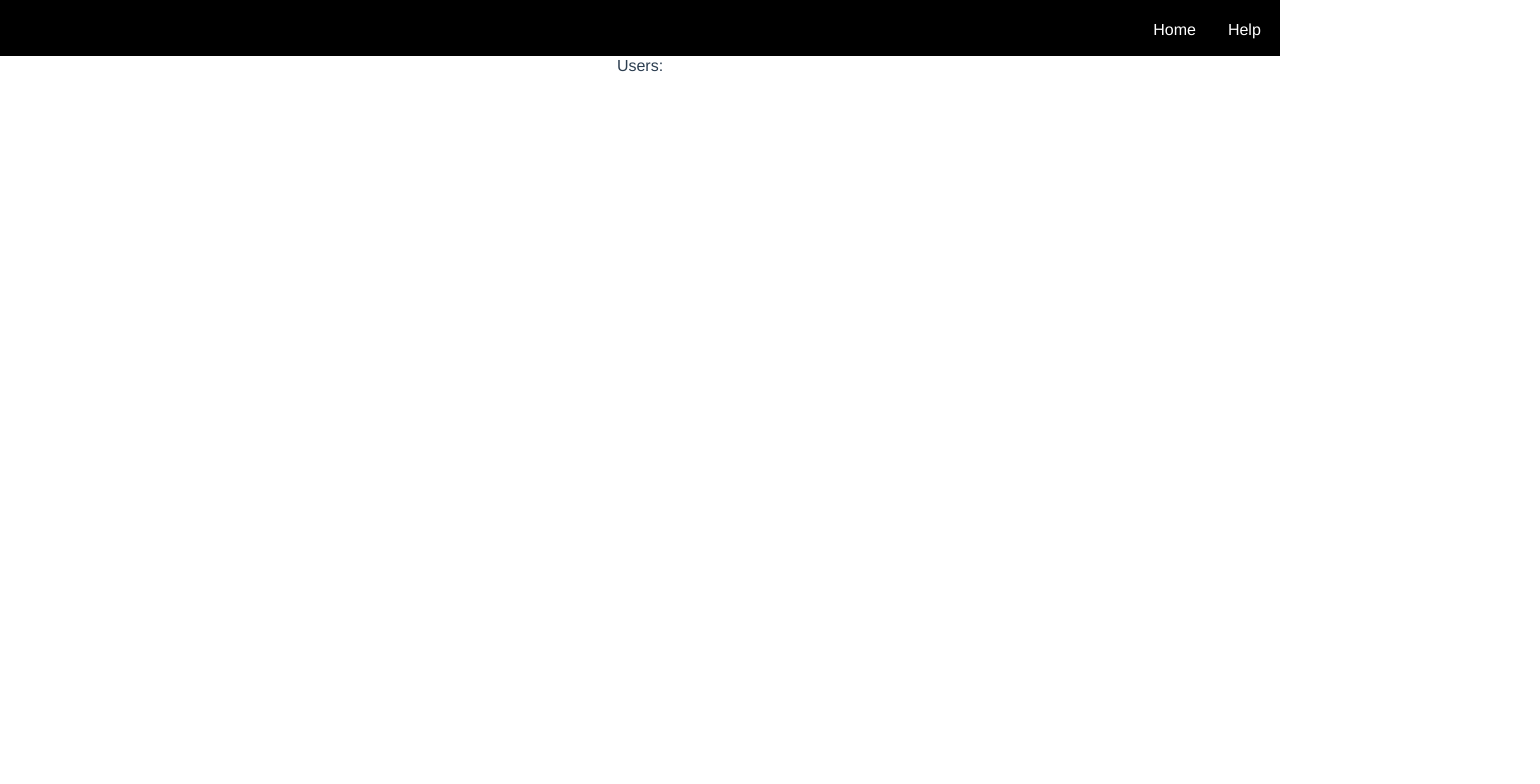
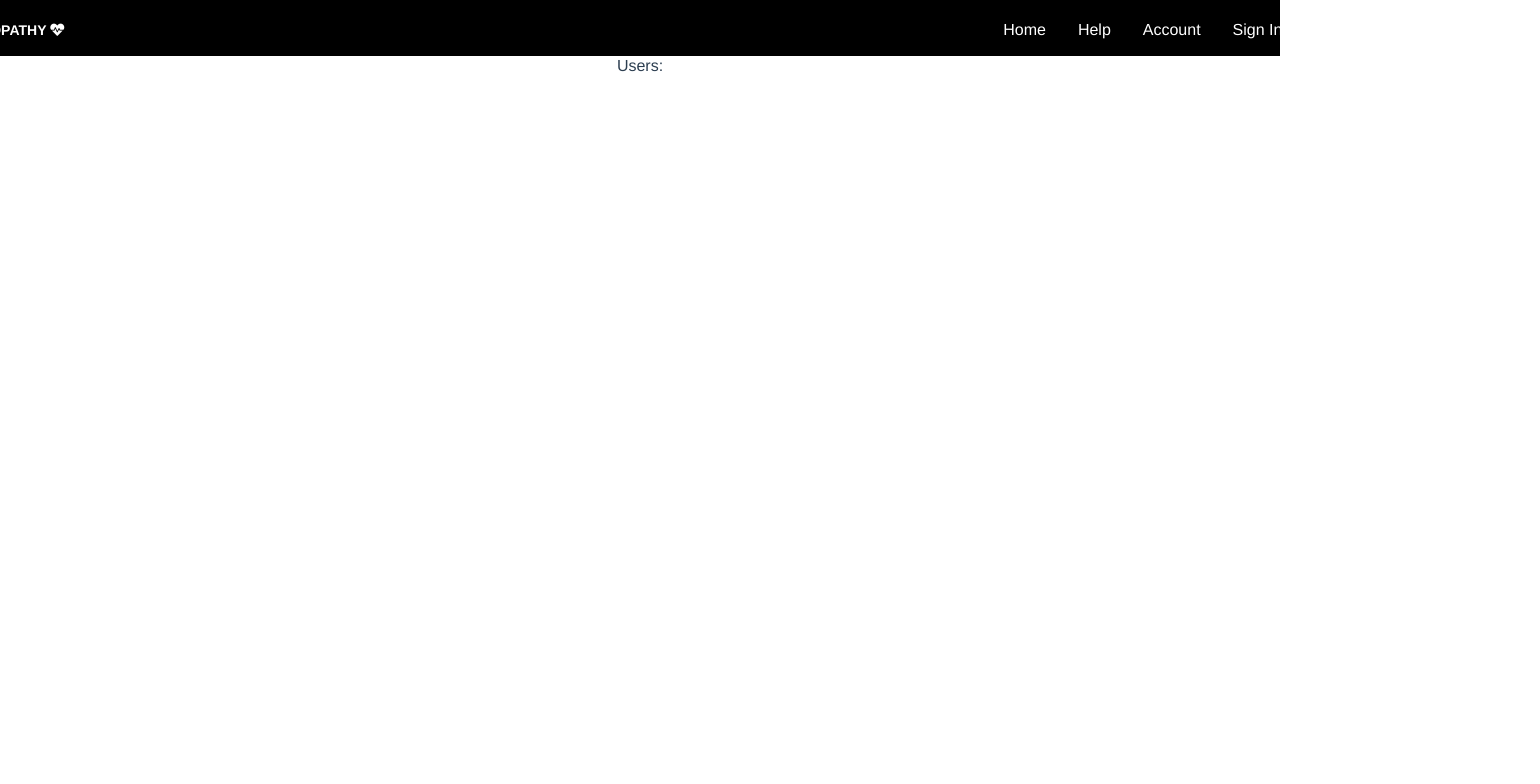
Before and after one commit to FaizanK001/uni-project, a Vue app: page / in a window 1280 px wide. Shown: the top 784 px of the page, 1540 px wide, since content can reach past the window. Built offline with nearby package versions, Linux system fonts and the light colour scheme; what vue3-apexcharts would draw is missing.

Commit message:
updated navbar styling

```diff
--- a/src/components/Navbar.vue
+++ b/src/components/Navbar.vue
@@ -63,12 +63,12 @@ export default {
 
 .logo{
    position:relative;
-   right:300px;
+   right:150px;
    top:2px;
 }
 .nav{
    position:relative;
-   left:300px;
+   left:150px;
    top:2px;
 }
 
```
